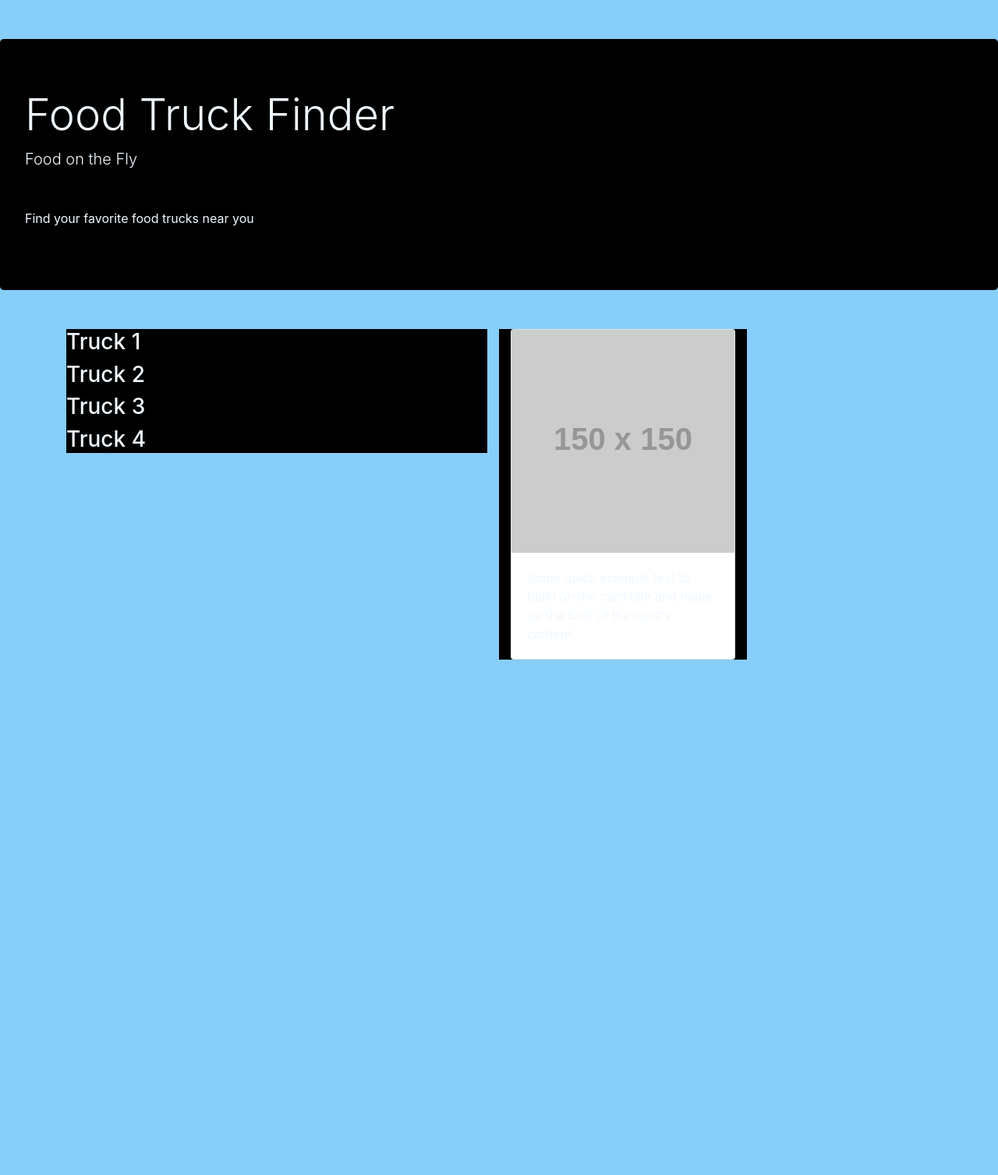
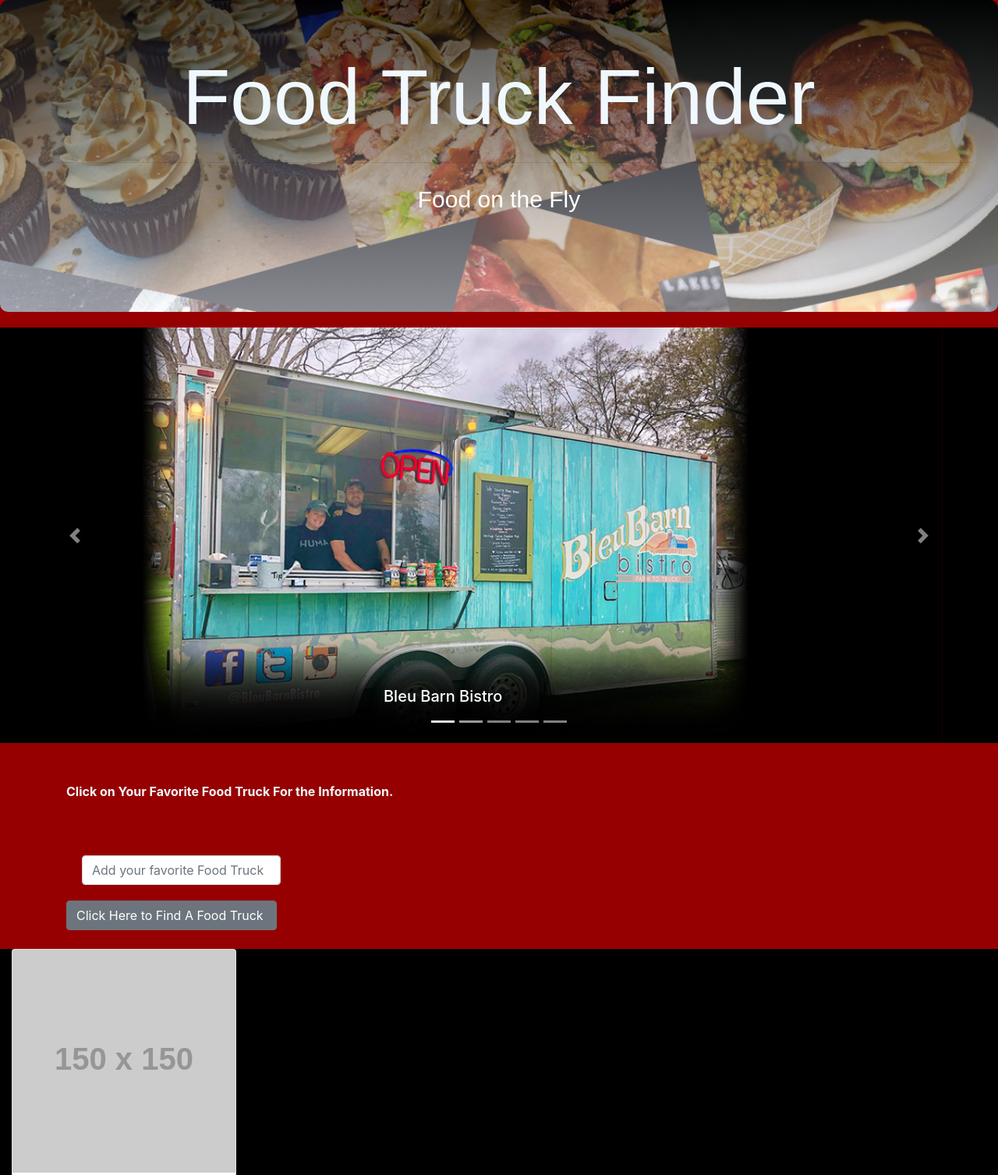
Before and after one commit to Pennj1/AvengersProject, a plain HTML site: page index.html in a window 1280 px wide. Shown: the top 1507 px of the page at 78% size. Before the commit the page ends 846 px from the top, so only its background shows below. Drawn offline with nearby package versions, Linux system fonts and the light colour scheme; placeholder pictures from the web are drawn by us; a web font is replaced by a local one.

Commit message:
everything but js

```diff
--- a/assets/css.css
+++ b/assets/css.css
@@ -1,12 +1,41 @@
 body {
-  background-color: lightskyblue;
+  background-color: rgb(151, 0, 0);
 }
 
+.bd-example {
+  margin:0px 0px 10px 0px;
+}
 
 .jumbotron {
-  margin: 50px 0px 50px 0px;
-  color: aliceblue;
-  background-color: black;
+  margin:0px 0px 20px 0px;
+  border-radius:10px;
+  background: linear-gradient(
+    rgba(0, 0, 0, 0.699),
+    rgba(255, 255, 255, 0.431)
+  ),
+  url("../assets/pictures/food\ banner.jpg");
+  background-size: cover;
+  background-repeat: no-repeat;
+  background-attachment: fixed;
+  height:400px;
+}
+
+.jumbotron h1 {
+  text-align: center;
+  color: aliceblue ;
+  font-family: teeshirt, sans-serif;
+  font-style: normal;
+  font-weight: 500;
+  font-size: 100px;
+}
+
+.jumbotron p {
+  text-align: center;
+  color: rgb(255, 255, 255);
+  font-family: rosella-flourish, sans-serif;
+  font-style: normal;
+  font-weight: 200;
+  font-size: 30px;
 }
 
 .trucks {
@@ -18,3 +47,26 @@
   background-color: black;
   color: aliceblue;
 }
+
+#buttonItems2 {
+margin-top: 50px;
+}
+
+.btn-lg {
+  margin: 5px;
+  padding: 15px;
+}
+
+.buttonInfo {
+  color: aliceblue;
+  margin-top: 50px;
+  font-weight: bold;
+  }
+
+.btn-lg:hover {
+  border-color: rgba(255,255,255,1);
+}
+
+.form-control {
+  margin: 20px;
+}
--- a/index.html
+++ b/index.html
@@ -7,35 +7,117 @@
     <meta http-equiv="X-UA-Compatible" content="ie=edge">
     <link rel="stylesheet" href="https://stackpath.bootstrapcdn.com/bootstrap/4.3.1/css/bootstrap.min.css"
         integrity="sha384-ggOyR0iXCbMQv3Xipma34MD+dH/1fQ784/j6cY/iJTQUOhcWr7x9JvoRxT2MZw1T" crossorigin="anonymous">
+    <link rel="stylesheet" href="https://use.typekit.net/xmn4lmi.css">
     <link rel="stylesheet" type="text/css" href="assets/css.css">
+
     <title>Document</title>
-
 </head>
 
 <body>
 
+    <div class="container"></div>
     <div class="jumbotron">
         <h1 class="display-4">Food Truck Finder</h1>
-        <p class="lead">Food on the Fly</p>
+        <p class="lead"></p>
         <hr class="my-4">
-        <p>Find your favorite food trucks near you</p>
+        <p>Food on the Fly</p>
 
     </div>
 
 
+    <div class="bd-example">
+        <div id="carouselExampleCaptions" class="carousel slide" data-ride="carousel">
+            <ol class="carousel-indicators">
+                <li data-target="#carouselExampleCaptions" data-slide-to="0" class="active"></li>
+                <li data-target="#carouselExampleCaptions" data-slide-to="1"></li>
+                <li data-target="#carouselExampleCaptions" data-slide-to="2"></li>
+                <li data-target="#carouselExampleCaptions" data-slide-to="3"></li>
+                <li data-target="#carouselExampleCaptions" data-slide-to="4"></li>
+            </ol>
+            <div class="carousel-inner">
+                <div class="carousel-item active">
+                    <img src="assets/pictures/bleu barn bistro.jpg" class="d-block w-100" alt="...">
+                    <div class="carousel-caption d-none d-md-block">
+                        <h5>Bleu Barn Bistro</h5>
+                    </div>
+                </div>
+                <div class="carousel-item">
+                    <img src="assets/pictures/dumpling lady.jpg" class="d-block w-100" alt="...">
+                    <div class="carousel-caption d-none d-md-block">
+                        <h5>Dumpling Lady</h5>
+                    </div>
+                </div>
+                <div class="carousel-item">
+                    <img src="assets/pictures/new wrap order.jpg" class="d-block w-100" alt="...">
+                    <div class="carousel-caption d-none d-md-block">
+                        <h5>New Wrap Order</h5>
+                    </div>
+                </div>
+                <div class="carousel-item">
+                    <img src="assets/pictures/papi queso.jpg" class="d-block w-100" alt="...">
+                    <div class="carousel-caption d-none d-md-block">
+                        <h5>Papi Queso</h5>
+                    </div>
+                </div>
+                <div class="carousel-item">
+                    <img src="assets/pictures/qc sliders.jpg" class="d-block w-100" alt="...">
+                    <div class="carousel-caption d-none d-md-block">
+                        <h5>Queen City</h5>
+                    </div>
+                </div>
+            </div>
+            <a class="carousel-control-prev" href="#carouselExampleCaptions" role="button" data-slide="prev">
+                <span class="carousel-control-prev-icon" aria-hidden="true"></span>
+                <span class="sr-only">Previous</span>
+            </a>
+            <a class="carousel-control-next" href="#carouselExampleCaptions" role="button" data-slide="next">
+                <span class="carousel-control-next-icon" aria-hidden="true"></span>
+                <span class="sr-only">Next</span>
+            </a>
+        </div>
+    </div>
 
-    <div class="container">
+
+
+    <div class="container" id="buttonItems">
+        <div class="buttonInfo">Click on Your Favorite Food Truck For the Information.</div>
+
+        <!-- Div to display the buttons-  will create the array in js for the buttons -->
+        <div id="buttonItems2"> </div>
+
+        <!-- The form that user will add a truck of their choosing to the array -->
+        <form>
             <div class="row">
+                <div class="col-md-3">
+                    <input type="text" id="inputTruck" class="form-control" placeholder="Add your favorite Food Truck">
+                    <input id="addTruck" type="submit" class="btn btn-secondary" value="Click Here to Find A Food Truck ">
+                    <!-- If the user picks a truck that does not have images they will get an error (this is done in js)  the error will display here-->
+                    <span id="entry"></span>
+                </div>
+            </div>
+        </form>
+    </div>
+    <br>
+    <!--  <div class="row">
             <div class="col-md-6">
-
-                <div class="trucks">
+            <div class="trucks" id="inputTruck">
             <h3>Truck 1</h3>
             <h3>Truck 2</h3>
             <h3>Truck 3</h3>
             <h3>Truck 4</h3>
-
+            <form>
+            <div class="row">
+                <div class="col-md-3">
+                <input type="text" id="inputTruck" class="form-control" placeholder="Add your favorite Food Truck">
+                <input id="addTruck" type="submit" class="btn btn-success" value="Click here to add">
+                If the user picks an animal that does not have images they will get an error (this is done in js)  the error will display here
+                <span id="entry"></span>
             </div>
         </div>
+        </form>
+        <br>
+
+    </div> -->
 
     <div class="info">
         <div class="col-md-6">
@@ -43,7 +125,8 @@
                 <img src="https://via.placeholder.com/150https://via.placeholder.com/150 " class="card-img-top"
                     alt="...">
                 <div class="card-body">
-                            <p class="card-text">Some quick example text to build on the card title and make up the bulk
+                    <p class="card-text">Some quick example text to build on the card title and make up the
+                        bulk
                         of the card's content.</p>
                 </div>
             </div>
@@ -63,15 +146,15 @@
 
 
 
-    <script src="https://code.jquery.com/jquery-3.3.1.slim.min.js"
-        integrity="sha384-q8i/X+965DzO0rT7abK41JStQIAqVgRVzpbzo5smXKp4YfRvH+8abtTE1Pi6jizo"
-        crossorigin="anonymous"></script>
+
+    <script src="https://cdnjs.cloudflare.com/ajax/libs/jquery/3.2.1/jquery.min.js"></script>
     <script src="https://cdnjs.cloudflare.com/ajax/libs/popper.js/1.14.7/umd/popper.min.js"
         integrity="sha384-UO2eT0CpHqdSJQ6hJty5KVphtPhzWj9WO1clHTMGa3JDZwrnQq4sF86dIHNDz0W1"
         crossorigin="anonymous"></script>
     <script src="https://stackpath.bootstrapcdn.com/bootstrap/4.3.1/js/bootstrap.min.js"
         integrity="sha384-JjSmVgyd0p3pXB1rRibZUAYoIIy6OrQ6VrjIEaFf/nJGzIxFDsf4x0xIM+B07jRM"
         crossorigin="anonymous"></script>
+    <script type="text/javascript" src="assets/javascript/foodTruck.js"></script>
 </body>
 
 </html>
```
Also changed, not shown: assets/pictures/bleu barn bistro.jpg (added), assets/pictures/dumpling lady.jpg (added), assets/pictures/food banner.jpg (added), assets/pictures/new wrap order.jpg (added), assets/pictures/papi queso.jpg (added), assets/pictures/qc sliders.jpg (added). Lines whose indentation alone changed are shown as unchanged.
